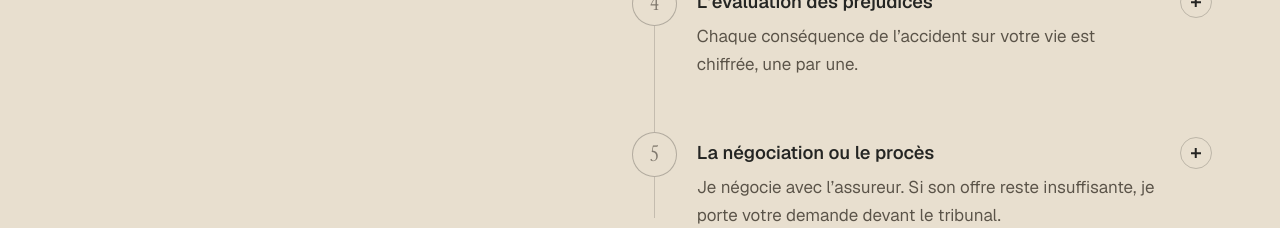
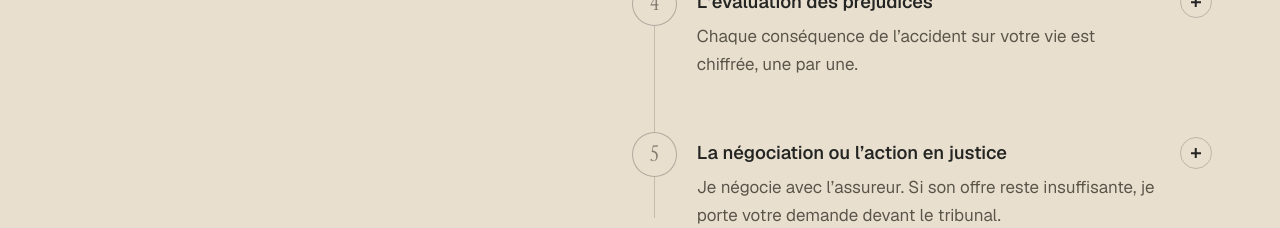
Before and after one commit to AnthonySTT/bertille-en-cours, a plain HTML site: page index.html in a window 1280 px wide. Shown: the part 5660-5888 px from the top of the page. Drawn offline with Linux system fonts and the light colour scheme.

Commit message:
Étape 5 : « La négociation ou l’action en justice »
Co-Authored-By: Claude Opus 5.5 <noreply@anthropic.com>
Claude-Session: https://claude.ai/code/session_01KYibsbrXvUsK9pepj9Bs6N

```diff
--- a/index.html
+++ b/index.html
@@ -306,7 +306,7 @@
               <summary>
                 <span class="step-num" aria-hidden="true">5</span>
                 <span class="step-head">
-                  <h3>La négociation ou le procès</h3>
+                  <h3>La négociation ou l’action en justice</h3>
                   <span class="step-sum">Je négocie avec l’assureur. Si son offre reste insuffisante, je porte votre demande devant le tribunal.</span>
                 </span>
                 <span class="step-toggle" aria-hidden="true"></span>
```
